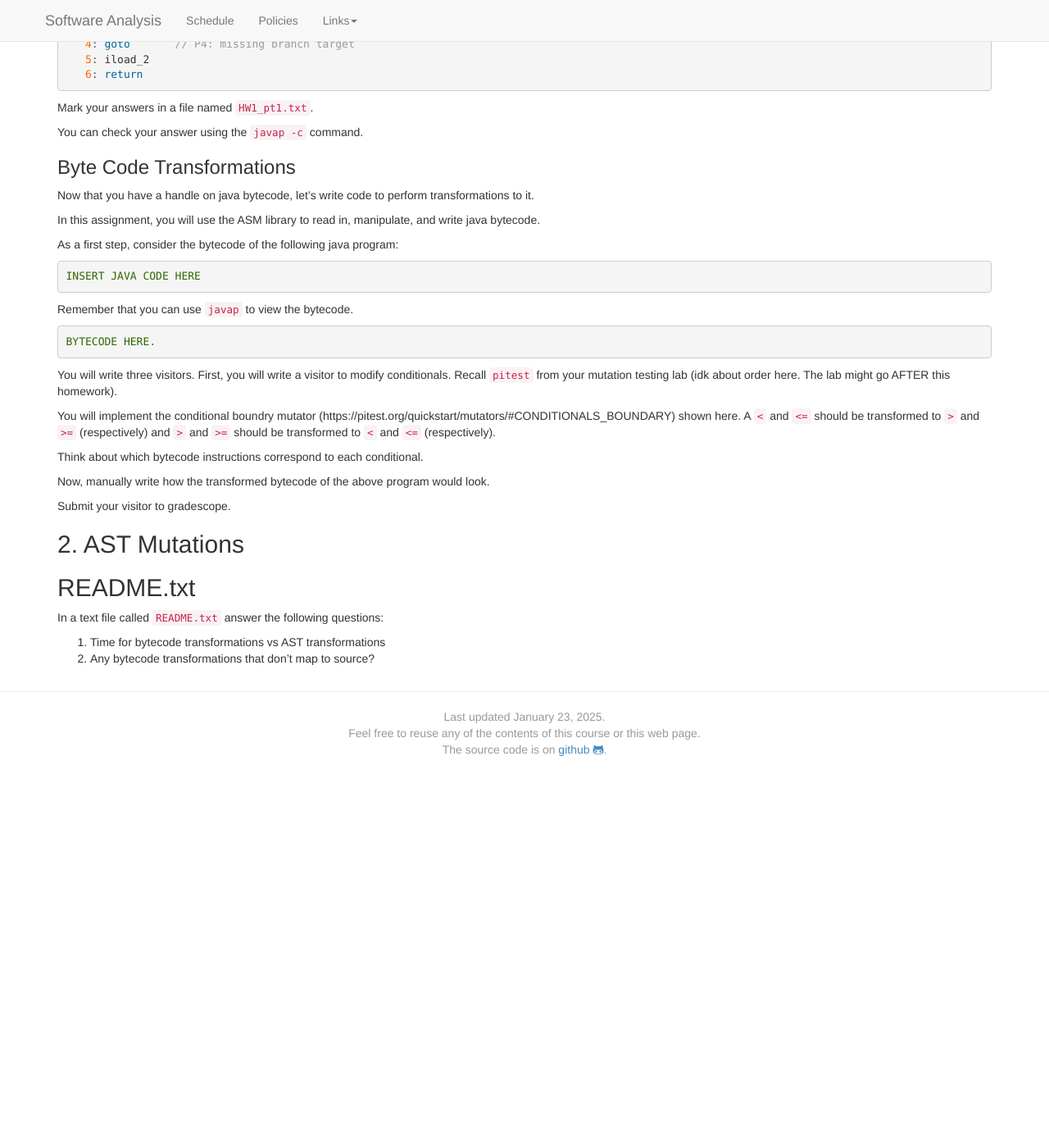
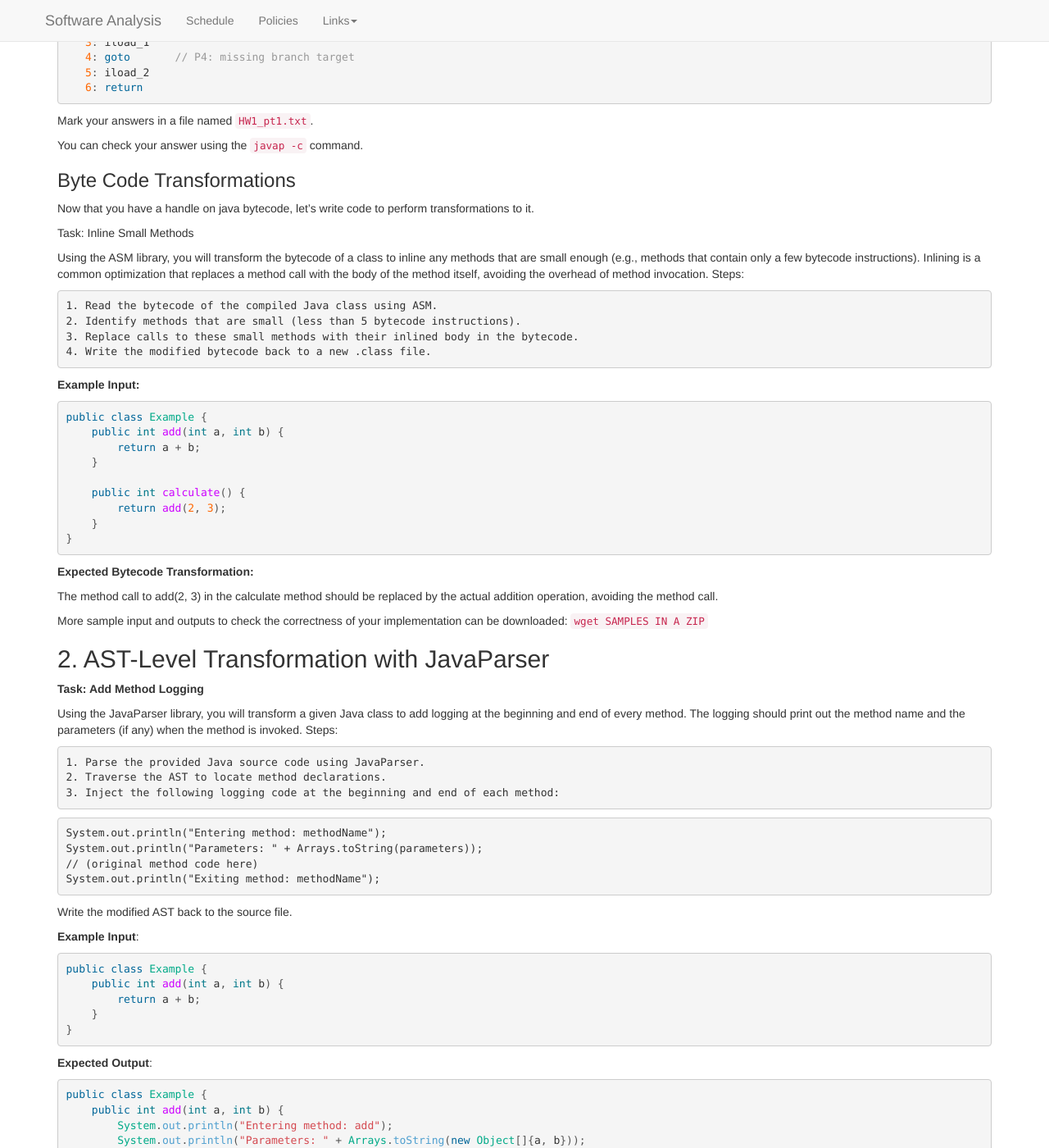
Before and after one commit to bmc-cs-software-analysis/383, a Jekyll site: the page built from hws/HW01.md, in a window 1280 px wide and 1400 px high, scrolled down 1323 px. Shown: the whole window at 82% size. Built offline with Jekyll 4.4.1, drawn with Linux system fonts in a browser that asks for light colours; nearby versions of some CDN libraries; before the commit the page ends 2247 px from its top, so only the background shows below that; some of the changed text lies outside the part shown.

Commit message:
hw1 update

````diff
--- a/hws/HW01.md
+++ b/hws/HW01.md
@@ -58,22 +58,22 @@ _Due: {{page.due_date}}_
 
 ## Overview
 
-In this assignment, you will implement program mutations. Transforming a program automatically is important for many reasons: compiler optimizations, automatic refactorings, program reduction, and mutation testing (and more that I can't think of rn).
+In this assignment, you will implement program transformations at two levels:
 
-You will implement these at two levels of program representation: bytecode and AST.
+    - AST (Abstract Syntax Tree) level using the JavaParser library
+    - Bytecode level using the ASM library
 
-<br>
 
-Implement the folllowing mutations:
+A program transformation refers to the process of automatically converting a program from one form to another while preserving its intended behavior or semantics. Automatically transorming a program is useful in program optimizations, refactorings, and instrumentation.
 
-1. Conditional Mutations: relational operator replacement
-2. Method Call Mutations: replace the return value of non-void methods with default values
-3. Statement Mutations: remove individual statements - tbh I don't like this one. I would prefer that they do something that requires adding statements so they have to build one up (similar to the performance logging. BUT they might get that in HW2 on  fuzzing where they need to add coverage statments).
+Your task is to manipulate a simple Java program by:
 
-## 1. Java Byte Code Mutations
+    1. Modifying its AST to add a logging feature.
+    2. Modifying its bytecode to optimize method execution by inlining certain methods.
+
+## 1. Bytecode-Level Transformations with ASM
 
 ### Warmup: Filling in Missing Bytecode
-
 You will be given a java source file and its corresponding bytecode. Certain portions of the bytecode will be missing, marked with comments like `// PX: missing bytecode`. Your task is to analyze the provided source code and complete the missing bytecode.
 
 Source:
@@ -128,37 +128,84 @@ You can check your answer using the `javap -c` command.
 
 Now that you have a handle on java bytecode, let's write code to perform transformations to it.
 
-In this assignment, you will use the ASM library to read in, manipulate, and write java bytecode.
+Task: Inline Small Methods
+
+Using the ASM library, you will transform the bytecode of a class to inline any methods that are small enough (e.g., methods that contain only a few bytecode instructions). Inlining is a common optimization that replaces a method call with the body of the method itself, avoiding the overhead of method invocation.
+Steps:
+
+    1. Read the bytecode of the compiled Java class using ASM.
+    2. Identify methods that are small (less than 5 bytecode instructions).
+    3. Replace calls to these small methods with their inlined body in the bytecode.
+    4. Write the modified bytecode back to a new .class file.
 
 
-As a first step, consider the bytecode of the following java program:
+**Example Input:**
+```java
+public class Example {
+    public int add(int a, int b) {
+        return a + b;
+    }
 
-```java
-INSERT JAVA CODE HERE
+    public int calculate() {
+        return add(2, 3);
+    }
+}
 ```
 
-Remember that you can use `javap` to view the bytecode.
+**Expected Bytecode Transformation:**
 
-```java
-BYTECODE HERE.
+The method call to add(2, 3) in the calculate method should be replaced by the actual addition operation, avoiding the method call.
+
+More sample input and outputs to check the correctness of your implementation can be downloaded:
+`wget SAMPLES IN A ZIP`
+
+## 2. AST-Level Transformation with JavaParser
+
+**Task: Add Method Logging**
+
+Using the JavaParser library, you will transform a given Java class to add logging at the beginning and end of every method. The logging should print out the method name and the parameters (if any) when the method is invoked.
+Steps:
+
+    1. Parse the provided Java source code using JavaParser.
+    2. Traverse the AST to locate method declarations.
+    3. Inject the following logging code at the beginning and end of each method:
+
+```
+System.out.println("Entering method: methodName");
+System.out.println("Parameters: " + Arrays.toString(parameters));
+// (original method code here)
+System.out.println("Exiting method: methodName");
 ```
 
-You will write three visitors. First, you will write a visitor to modify conditionals. Recall `pitest` from your mutation testing lab (idk about order here. The lab might go AFTER this homework).
+Write the modified AST back to the source file.
 
-You will implement the conditional boundry mutator (https://pitest.org/quickstart/mutators/#CONDITIONALS_BOUNDARY) shown here. A `<` and `<=` should be transformed to `>` and `>=` (respectively) and  `>` and `>=` should be transformed to `<` and `<=` (respectively).
+**Example Input**:
+```java
+public class Example {
+    public int add(int a, int b) {
+        return a + b;
+    }
+}
+```
 
-Think about which bytecode instructions correspond to each conditional.
+**Expected Output**:
+```java
+public class Example {
+    public int add(int a, int b) {
+        System.out.println("Entering method: add");
+        System.out.println("Parameters: " + Arrays.toString(new Object[]{a, b}));
+        int result = a + b;
+        System.out.println("Exiting method: add");
+        return result;
+    }
+}
+```
 
-Now, manually write how the transformed bytecode of the above program would look.
-
-Submit your visitor to gradescope.
-
-
-## 2. AST Mutations
-
-## README.txt
+## Submission
 
 In a text file called `README.txt` answer the following questions:
 
-1. Time for bytecode transformations vs AST transformations
-2. Any bytecode transformations that don't map to source?
+1. In the bytecode transformation, you inlined small methods. Briefly explain how this improves perfomance. How does this optimization affect other aspects of the program, such as readability, debugging, or maintainability?
+2. In your AST transformation, you added logging statements to each method. How does this transformation affect the performance and readability of the source code?
+
+Submit your code and README to Gradescope.
````
